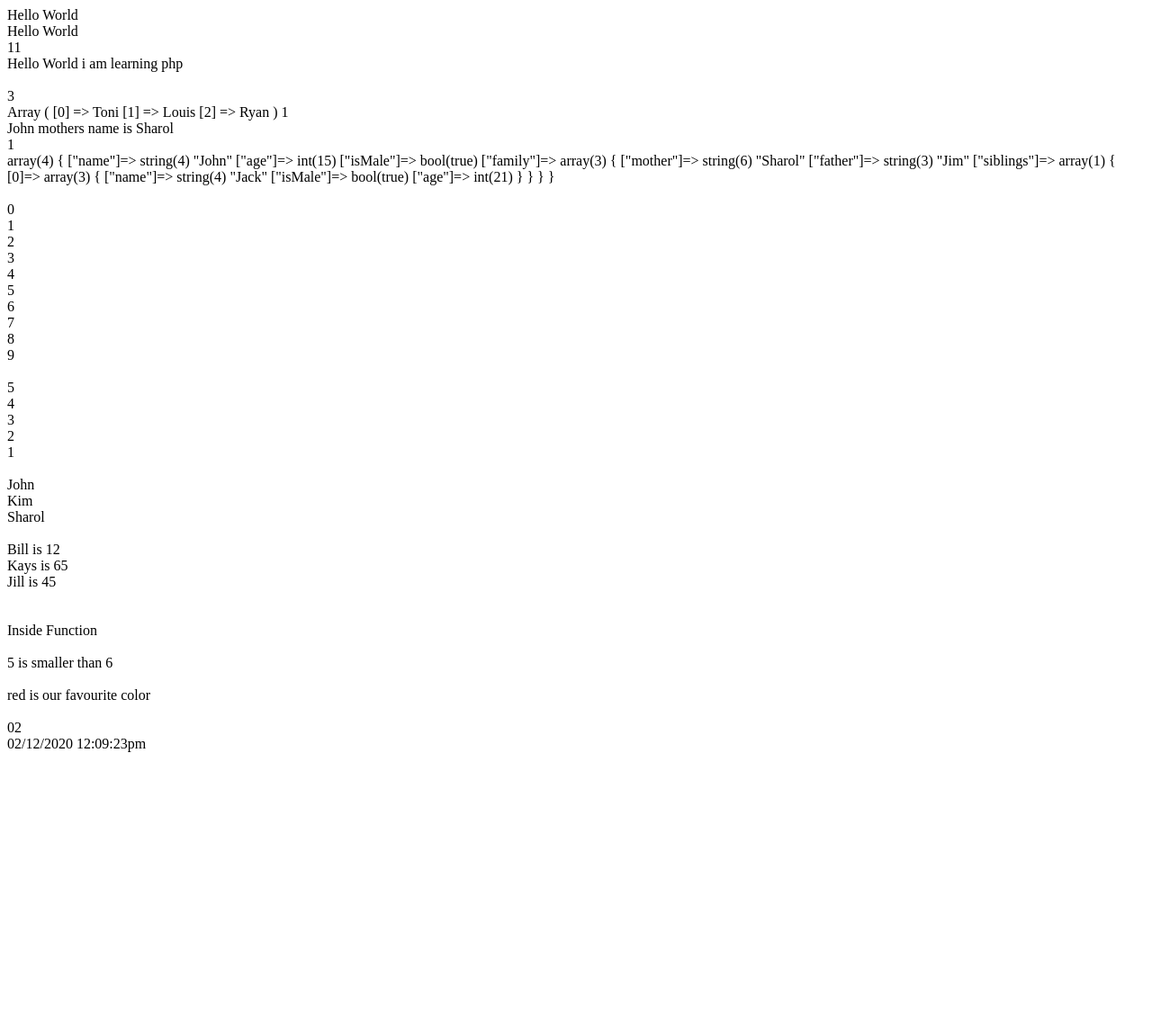
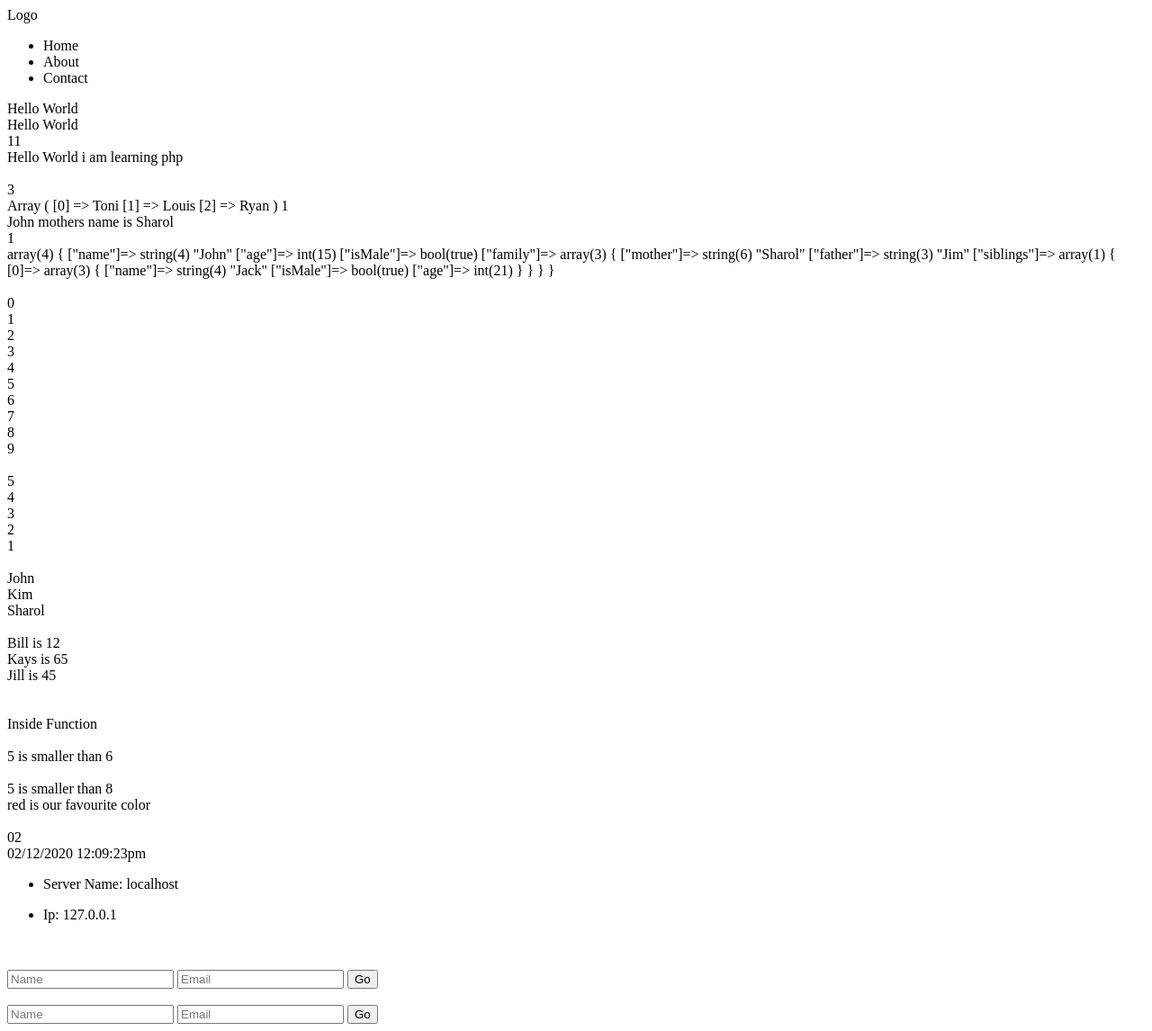
Before and after one commit to ValentinHLica/learning-php, a PHP site: page / in a window 1280 px wide. Shown: the whole page at 90% size. Before the commit the page ends 836 px from the top, so only its background shows below. Run offline with PHP 8.4, Linux system fonts and the light colour scheme.

Commit message:
require/include super globals GET/POST

```diff
--- a/index.php
+++ b/index.php
@@ -1,3 +1,5 @@
+<?php require "server-info.php" ?>
+
 <!DOCTYPE html>
 <html lang="en">
 <head>
@@ -8,6 +10,12 @@
 <body>
     <!-- Docs -->
     <!-- https://www.php.net/manual/en/ -->
+
+    <!-- Include/Requrie -->
+    <?php
+        // include "layout/header.php"; // Forgiving if file does not exist
+        require "layout/header.php"; // Not forgiving if file does not exist
+    ?>
 
 
     <!-- Variables -->
@@ -139,6 +147,10 @@
 
         echo "<br>";
 
+        echo $num3 > 8 ?  "$num3 is greater than 8": "$num3 is smaller than 8";
+
+        echo "<br>";
+
         $color = "red";
         switch ($color) {
             case 'red':
@@ -168,5 +180,50 @@
     ?>
 
 
+    <!-- SuperGlobals -->
+    <?php if ($server): ?>
+        <ul>
+            <?php foreach ($server as $key => $value): ?>
+                <li><?php echo $key . ": " . $value ?></li>
+            <?php endforeach ?>
+        </ul>
+    <?php endif ?>
+
+    <?php if ($user): ?>
+        <ul>
+            <?php foreach ($user as $key => $value): ?>
+                <li><?php echo $key . ": " . $value ?></li>
+            <?php endforeach ?>
+        </ul>
+    <?php endif ?>
+
+    <br>
+    <br>
+
+    <!-- GET/POST -->
+    <form action="index.php" method="get">
+        <input type="text" placeholder="Name" name="name">
+        <input type="text" placeholder="Email" name="email">
+        <button type="submit">Go</button>
+    </form>
+    <?php
+        if (isset($_GET["name"]) || isset($_GET["email"])) {
+            echo "User Name: ". $_GET["name"] . "<br> Email Address: ". $_GET["email"];
+        };
+    ?>
+
+    <br>
+
+    <form action="index.php" method="post">
+        <input type="text" placeholder="Name" name="name">
+        <input type="text" placeholder="Email" name="email">
+        <button type="submit">Go</button>
+    </form>
+    <?php
+        if (isset($_POST["name"]) || isset($_POST["email"])) {
+            echo "User Name: ". $_POST["name"] . "<br> Email Address: ". $_POST["email"];
+        };
+    ?>
+
 </body>
 </html>
--- /dev/null
+++ b/layout/footer.php
@@ -0,0 +1,3 @@
+<footer>
+Copyright@ Valentin Lica
+</footer>
--- /dev/null
+++ b/layout/header.php
@@ -0,0 +1,11 @@
+<header>
+    <div class="logo">
+        Logo
+    </div>
+
+    <ul>
+        <li>Home</li>
+        <li>About</li>
+        <li>Contact</li>
+    </ul>
+</header>
--- /dev/null
+++ b/server-info.php
@@ -0,0 +1,10 @@
+<?php
+    $server = array(
+        "Server Name"=>$_SERVER["SERVER_NAME"]
+    );
+
+
+    $user = array(
+        "Ip"=>$_SERVER["REMOTE_ADDR"]
+    );
+?>
```
